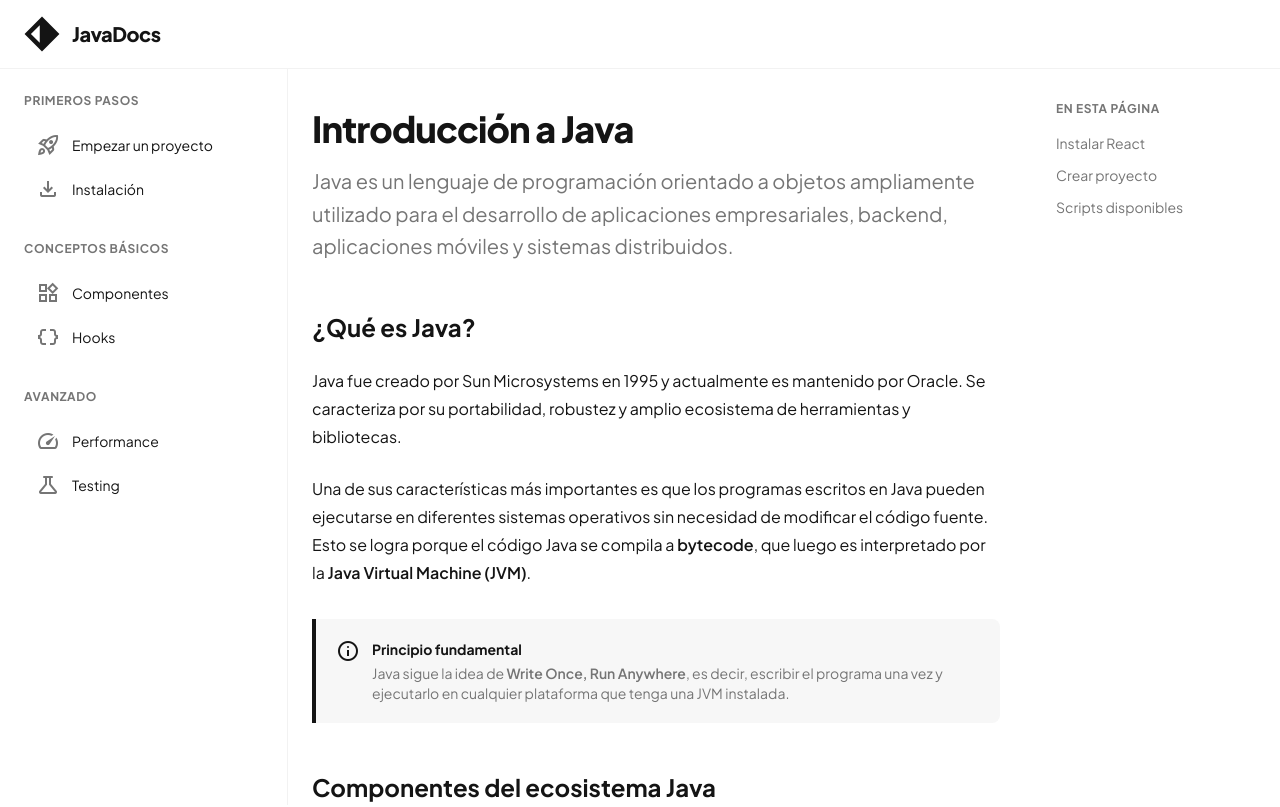
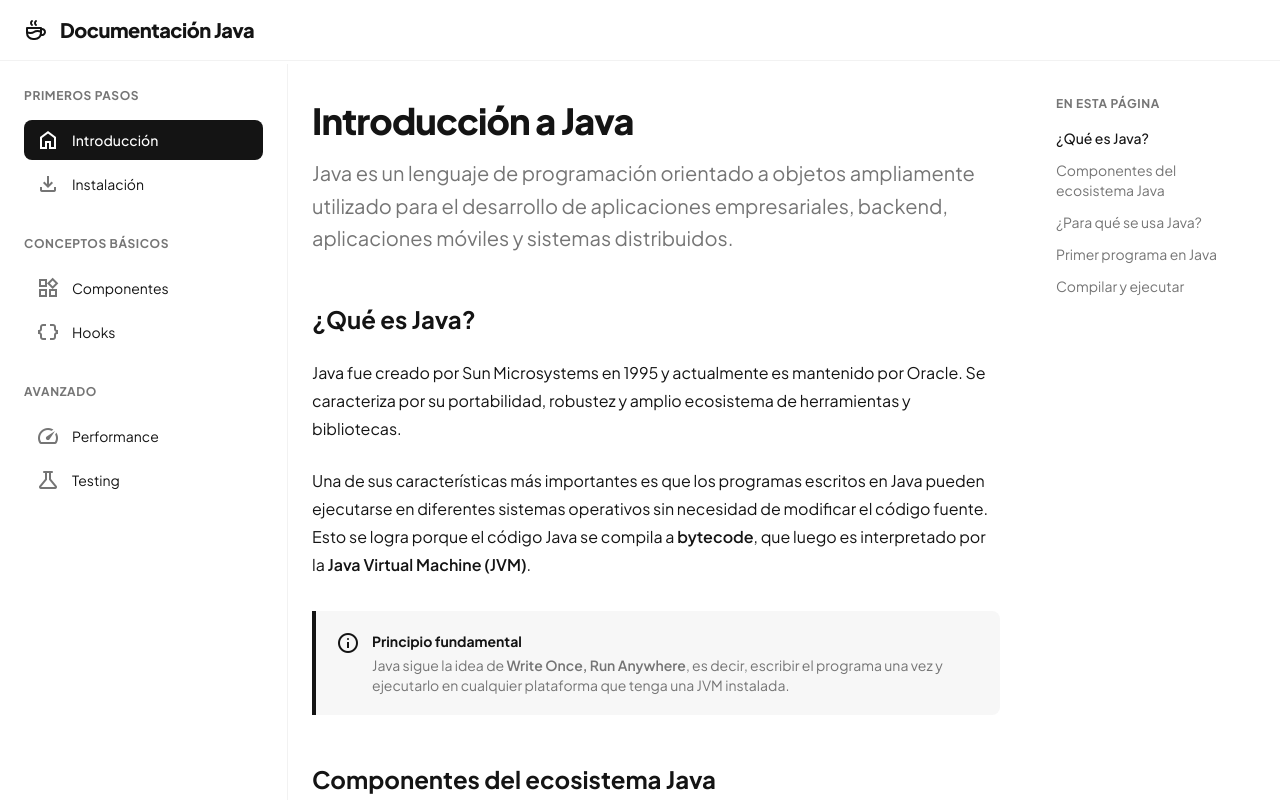
Before and after one commit to AJVP1/java, a React (Vite) app: page / in a window 1280 px wide. Shown: the top 807 px of the page. Built offline with nearby package versions, Linux system fonts and the light colour scheme.

Commit message:
avance de los componentes importantes y modulos con la informacion principal

```diff
--- a/src/App.tsx
+++ b/src/App.tsx
@@ -1,5 +1,5 @@
 // importar librerias
-import { HashRouter } from "react-router-dom";
+import { HashRouter, Route, Routes } from "react-router-dom";
 
 // importar componentes
 
@@ -9,7 +9,10 @@ import { Introduccion } from "./pages/Introduccion.tsx";
 function App() {
   return (
     <HashRouter>
-      <Introduccion />
+      <Routes>
+        <Route path="/" element={<Introduccion />} />
+        <Route path="*" element={<p>Página no encontrada</p>} />
+      </Routes>
     </HashRouter>
   );
 }
--- a/src/components/Header.tsx
+++ b/src/components/Header.tsx
@@ -2,31 +2,31 @@ import { Link } from "react-router-dom";
 
 export const Header = () => {
   return (
-    <header className="sticky top-0 z-50 w-full border-b border-[#f2f2f2] bg-white/95 backdrop-blur-lg">
-      <div className="mx-auto flex max-w-360 items-center px-6 py-4">
+    <header className="sticky top-0 z-50 w-full border-b border-[#f2f2f2] bg-white/95 backdrop-blur-lg mx-auto flex max-w-360 items-center px-6 py-4">
         <Link to="/" className="flex w-fit items-center gap-3">
-          <div className="size-9 text-[#141414]">
-            <svg fill="none" viewBox="0 0 48 48" xmlns="http://www.w3.org/2000/svg">
-              <g clipPath="url(#clip0_header)">
-                <path
-                  clipRule="evenodd"
-                  d="M24 0.757355L47.2426 24L24 47.2426L0.757355 24L24 0.757355ZM21 35.7574V12.2426L9.24264 24L21 35.7574Z"
-                  fill="currentColor"
-                  fillRule="evenodd"
-                />
-              </g>
-              <defs>
-                <clipPath id="clip0_header">
-                  <rect fill="white" height="48" width="48" />
-                </clipPath>
-              </defs>
-            </svg>
-          </div>
+          <svg
+            xmlns="http://www.w3.org/2000/svg"
+            width="24"
+            height="24"
+            viewBox="0 0 24 24"
+            fill="none"
+            stroke="currentColor"
+            stroke-width="2"
+            stroke-linecap="round"
+            stroke-linejoin="round"
+            className="icon icon-tabler icons-tabler-outline icon-tabler-coffee"
+          >
+            <path stroke="none" d="M0 0h24v24H0z" fill="none" />
+            <path d="M3 14c.83 .642 2.077 1.017 3.5 1c1.423 .017 2.67 -.358 3.5 -1c.83 -.642 2.077 -1.017 3.5 -1c1.423 -.017 2.67 .358 3.5 1" />
+            <path d="M8 3a2.4 2.4 0 0 0 -1 2a2.4 2.4 0 0 0 1 2" />
+            <path d="M12 3a2.4 2.4 0 0 0 -1 2a2.4 2.4 0 0 0 1 2" />
+            <path d="M3 10h14v5a6 6 0 0 1 -6 6h-2a6 6 0 0 1 -6 -6v-5" />
+            <path d="M16.746 16.726a3 3 0 1 0 .252 -5.555" />
+          </svg>
           <span className="text-xl font-extrabold tracking-tight text-[#141414]">
-            JavaDocs
+            Documentación Java
           </span>
         </Link>
-      </div>
     </header>
   );
 };
--- a/src/components/Sidebar.tsx
+++ b/src/components/Sidebar.tsx
@@ -1,4 +1,5 @@
 import { NavLink } from "react-router-dom";
+import modulos from "../data/modulos.json";
 
 type SidebarItem = {
   to: string;
@@ -11,34 +12,11 @@ type SidebarGroup = {
   items: SidebarItem[];
 };
 
-const groups: SidebarGroup[] = [
-  {
-    title: "Primeros Pasos",
-    items: [
-      { to: "/docs/start", label: "Empezar un proyecto", icon: "rocket_launch" },
-      { to: "/docs/install", label: "Instalación", icon: "download" },
-    ],
-  },
-  {
-    title: "Conceptos Básicos",
-    items: [
-      { to: "/docs/components", label: "Componentes", icon: "widgets" },
-      { to: "/docs/hooks", label: "Hooks", icon: "data_object" },
-    ],
-  },
-  {
-    title: "Avanzado",
-    items: [
-      { to: "/docs/performance", label: "Performance", icon: "speed" },
-      { to: "/docs/testing", label: "Testing", icon: "science" },
-    ],
-  },
-];
+const groups: SidebarGroup[] = modulos.sidebar;
 
 export const Sidebar = () => {
   return (
-    <aside className="sidebar-scroll hidden md:flex md:w-72 md:flex-col md:sticky md:top-16 md:h-[calc(100vh-64px)] overflow-y-auto border-r border-[#f2f2f2] p-6">
-      <div className="space-y-8">
+    <aside className="sidebar-scroll hidden md:flex md:w-72 md:flex-col md:sticky md:top-16 md:h-[calc(100vh-64px)] overflow-y-auto border-r border-[#f2f2f2] p-6 space-y-8">
       {groups.map((group) => (
         <div key={group.title}>
           <h5 className="mb-4 text-xs font-bold uppercase tracking-wider text-[#757575]">
@@ -75,7 +53,6 @@ export const Sidebar = () => {
           </ul>
         </div>
       ))}
-      </div>
     </aside>
   );
 };
--- a/src/components/TableOfContents.tsx
+++ b/src/components/TableOfContents.tsx
@@ -1,80 +1,57 @@
+// importaciones
 import { useEffect, useState } from "react";
 
-type TableOfContentsItem = {
-  id: string;
-  title: string;
-};
+// typos
+type Item = { id: string; title: string };
+type Props = { items?: Item[] };
 
-type TableOfContentsProps = {
-  title?: string;
-  items?: TableOfContentsItem[];
-};
-
-export const TableOfContents = ({
-  title = "En esta página",
-  items = [],
-}: TableOfContentsProps) => {
-  const [activeId, setActiveId] = useState<string>("");
+export const TableOfContents = ({ items = [] }: Props) => {
+  const [activeId, setActiveId] = useState("");
 
   useEffect(() => {
     if (!items.length) return;
 
-    const sections = items
-      .map((item) => document.getElementById(item.id))
-      .filter((section): section is HTMLElement => section !== null);
-
-    if (!sections.length) return;
-
     const observer = new IntersectionObserver(
       (entries) => {
-        const visibleSections = entries
-          .filter((entry) => entry.isIntersecting)
-          .sort((a, b) => b.intersectionRatio - a.intersectionRatio);
-
-        if (visibleSections.length > 0) {
-          setActiveId(visibleSections[0].target.id);
-        }
+        const visible = entries.find((e) => e.isIntersecting);
+        if (visible) setActiveId(visible.target.id);
       },
-      {
-        rootMargin: "0px 0px -65% 0px",
-        threshold: [0.1, 0.3, 0.5, 0.8],
-      },
+      { rootMargin: "0px 0px -65% 0px", threshold: 0.1 },
     );
 
-    sections.forEach((section) => observer.observe(section));
+    items.forEach(({ id }) => {
+      const el = document.getElementById(id);
+      if (el) observer.observe(el);
+    });
 
-    return () => {
-      sections.forEach((section) => observer.unobserve(section));
-      observer.disconnect();
-    };
+    return () => observer.disconnect();
   }, [items]);
 
   return (
     <aside className="hidden h-[calc(100vh-64px)] w-64 shrink-0 overflow-y-auto p-8 xl:sticky xl:top-16 xl:block">
       <h5 className="mb-4 text-xs font-bold uppercase tracking-wider text-[#757575]">
-        {title}
+        En esta página
       </h5>
-
-      <nav aria-label={title}>
+      <nav aria-label="En esta página">
         <ul className="space-y-3 text-sm">
-          {items.map((item) => {
-            const isActive = activeId === item.id;
-
-            return (
-              <li key={item.id}>
+          {items.map(({ id, title: label }) => (
+            <li key={id}>
               <a
-                  href={`#${item.id}`}
+                href={`#${id}`}
+                onClick={(e) => {
+                  e.preventDefault();
+                  document.getElementById(id)?.scrollIntoView({ behavior: "smooth" });
+                }}
                 className={`block transition-colors ${
-                    isActive
+                  activeId === id
                     ? "font-medium text-[#141414]"
                     : "text-[#757575] hover:text-[#141414]"
                 }`}
               >
-                  {item.title}
+                {label}
               </a>
             </li>
-            );
-          })}
+          ))}
         </ul>
       </nav>
     </aside>
--- /dev/null
+++ b/src/data/modulos.json
@@ -0,0 +1,39 @@
+{
+  "sidebar": [
+    {
+      "title": "Primeros Pasos",
+      "items": [
+        {
+          "to": "/",
+          "label": "Introducción",
+          "icon": "home",
+          "toc": [
+            { "id": "que-es-java", "title": "¿Qué es Java?" },
+            {
+              "id": "ecosistema-java",
+              "title": "Componentes del ecosistema Java"
+            },
+            { "id": "usos-java", "title": "¿Para qué se usa Java?" },
+            { "id": "primer-programa", "title": "Primer programa en Java" },
+            { "id": "compilar-ejecutar", "title": "Compilar y ejecutar" }
+          ]
+        },
+        { "to": "/install", "label": "Instalación", "icon": "download" }
+      ]
+    },
+    {
+      "title": "Conceptos Básicos",
+      "items": [
+        { "to": "/components", "label": "Componentes", "icon": "widgets" },
+        { "to": "/hooks", "label": "Hooks", "icon": "data_object" }
+      ]
+    },
+    {
+      "title": "Avanzado",
+      "items": [
+        { "to": "/performance", "label": "Performance", "icon": "speed" },
+        { "to": "/testing", "label": "Testing", "icon": "science" }
+      ]
+    }
+  ]
+}
--- a/src/index.css
+++ b/src/index.css
@@ -24,7 +24,7 @@ body {
   line-height: 1.5;
   color: #141414;
   background-color: #ffffff;
-  height: 100%;
+  min-height: 100%;
   width: 100%;
   margin: 0;
   -webkit-font-smoothing: antialiased;
@@ -33,7 +33,7 @@ body {
 
 /* El contenedor root también debe ocupar el 100% */
 #root {
-  height: 100%;
+  min-height: 100%;
   width: 100%;
 }
 
--- a/src/pages/Introduccion.tsx
+++ b/src/pages/Introduccion.tsx
@@ -1,6 +1,7 @@
 import { DocsLayout } from "../layout/Docs.tsx";
 import { Sidebar } from "../components/Sidebar.tsx";
 import { TableOfContents } from "../components/TableOfContents.tsx";
+import modulosData from "../data/modulos.json";
 
 const holaMundoCode = `public class Main {
     public static void main(String[] args) {
@@ -14,11 +15,7 @@ export const Introduccion = () => {
       sidebar={<Sidebar />}
       toc={
         <TableOfContents
-          items={[
-            { id: "instalar-react", title: "Instalar React" },
-            { id: "crear-proyecto", title: "Crear proyecto" },
-            { id: "scripts", title: "Scripts disponibles" },
-          ]}
+          items={modulosData.sidebar[0].items[0].toc}
         />
       }
     >
@@ -31,35 +28,31 @@ export const Introduccion = () => {
         aplicaciones móviles y sistemas distribuidos.
       </p>
 
-      <article className="max-w-none">
       <h2
-          className="text-2xl font-bold mt-12 mb-4 text-[#141414]"
+        className="text-2xl font-bold mt-12 mb-4 text-[#141414] scroll-mt-20"
         id="que-es-java"
       >
         ¿Qué es Java?
       </h2>
 
       <p className="text-base leading-7 text-[#141414] my-6">
-          Java fue creado por Sun Microsystems en 1995 y actualmente es
-          mantenido por Oracle. Se caracteriza por su portabilidad, robustez y
-          amplio ecosistema de herramientas y bibliotecas.
+        Java fue creado por Sun Microsystems en 1995 y actualmente es mantenido
+        por Oracle. Se caracteriza por su portabilidad, robustez y amplio
+        ecosistema de herramientas y bibliotecas.
       </p>
 
       <p className="text-base leading-7 text-[#141414] my-6">
-          Una de sus características más importantes es que los programas
-          escritos en Java pueden ejecutarse en diferentes sistemas operativos
-          sin necesidad de modificar el código fuente. Esto se logra porque el
-          código Java se compila a{" "}
-          <span className="font-semibold">bytecode</span>, que luego es
-          interpretado por la{" "}
+        Una de sus características más importantes es que los programas escritos
+        en Java pueden ejecutarse en diferentes sistemas operativos sin
+        necesidad de modificar el código fuente. Esto se logra porque el código
+        Java se compila a <span className="font-semibold">bytecode</span>, que
+        luego es interpretado por la{" "}
         <span className="font-semibold">Java Virtual Machine (JVM)</span>.
       </p>
 
       <div className="bg-[#f7f7f7] border-l-4 border-[#141414] p-5 my-8 rounded-r-lg">
         <div className="flex gap-3">
-            <span className="material-symbols-outlined text-[#141414]">
-              info
-            </span>
+          <span className="material-symbols-outlined text-[#141414]">info</span>
           <div>
             <p className="font-bold text-sm mb-1 text-[#141414]">
               Principio fundamental
@@ -75,7 +68,7 @@ export const Introduccion = () => {
       </div>
 
       <h2
-          className="text-2xl font-bold mt-12 mb-4 text-[#141414]"
+        className="text-2xl font-bold mt-12 mb-4 text-[#141414] scroll-mt-20"
         id="ecosistema-java"
       >
         Componentes del ecosistema Java
@@ -90,9 +83,9 @@ export const Introduccion = () => {
         <div className="p-6 border border-[#f2f2f2] rounded-xl">
           <h3 className="font-bold text-lg mb-2 text-[#141414]">JVM</h3>
           <p className="text-sm text-[#757575]">
-              La Java Virtual Machine es el motor que ejecuta el bytecode
-              generado por el compilador. Permite que un mismo programa funcione
-              en distintos sistemas operativos.
+            La Java Virtual Machine es el motor que ejecuta el bytecode generado
+            por el compilador. Permite que un mismo programa funcione en
+            distintos sistemas operativos.
           </p>
         </div>
 
@@ -100,8 +93,8 @@ export const Introduccion = () => {
           <h3 className="font-bold text-lg mb-2 text-[#141414]">JDK</h3>
           <p className="text-sm text-[#757575]">
             El Java Development Kit incluye todas las herramientas necesarias
-              para desarrollar aplicaciones Java, como el compilador,
-              bibliotecas estándar y utilidades de desarrollo.
+            para desarrollar aplicaciones Java, como el compilador, bibliotecas
+            estándar y utilidades de desarrollo.
           </p>
         </div>
 
@@ -116,15 +109,15 @@ export const Introduccion = () => {
       </div>
 
       <h2
-          className="text-2xl font-bold mt-12 mb-4 text-[#141414]"
+        className="text-2xl font-bold mt-12 mb-4 text-[#141414] scroll-mt-20"
         id="usos-java"
       >
         ¿Para qué se usa Java?
       </h2>
 
       <p className="text-base leading-7 text-[#141414] my-6">
-          Java se utiliza en muchos contextos gracias a su estabilidad y
-          madurez. Es común encontrarlo en:
+        Java se utiliza en muchos contextos gracias a su estabilidad y madurez.
+        Es común encontrarlo en:
       </p>
 
       <div className="grid md:grid-cols-2 gap-6 my-8">
@@ -133,8 +126,8 @@ export const Introduccion = () => {
             Backend y APIs
           </h3>
           <p className="text-sm text-[#757575]">
-              Es una de las tecnologías más usadas en aplicaciones
-              empresariales, servidores, microservicios y APIs REST.
+            Es una de las tecnologías más usadas en aplicaciones empresariales,
+            servidores, microservicios y APIs REST.
           </p>
         </div>
 
@@ -170,7 +163,7 @@ export const Introduccion = () => {
       </div>
 
       <h2
-          className="text-2xl font-bold mt-12 mb-4 text-[#141414]"
+        className="text-2xl font-bold mt-12 mb-4 text-[#141414] scroll-mt-20"
         id="primer-programa"
       >
         Primer programa en Java
@@ -187,26 +180,22 @@ export const Introduccion = () => {
 
       <p className="text-base leading-7 text-[#141414] my-6">
         En este ejemplo, la clase{" "}
-          <code className="bg-[#f7f7f7] px-1.5 py-0.5 rounded text-sm">
-            Main
-          </code>{" "}
+        <code className="bg-[#f7f7f7] px-1.5 py-0.5 rounded text-sm">Main</code>{" "}
         contiene el método{" "}
-          <code className="bg-[#f7f7f7] px-1.5 py-0.5 rounded text-sm">
-            main
-          </code>
+        <code className="bg-[#f7f7f7] px-1.5 py-0.5 rounded text-sm">main</code>
         , que es el punto de entrada de cualquier aplicación Java.
       </p>
 
       <h2
-          className="text-2xl font-bold mt-12 mb-4 text-[#141414]"
+        className="text-2xl font-bold mt-12 mb-4 text-[#141414] scroll-mt-20"
         id="compilar-ejecutar"
       >
         Compilar y ejecutar
       </h2>
 
       <p className="text-base leading-7 text-[#141414] my-6">
-          Para compilar y ejecutar un programa Java desde la terminal puedes
-          usar los siguientes comandos:
+        Para compilar y ejecutar un programa Java desde la terminal puedes usar
+        los siguientes comandos:
       </p>
 
       <pre className="bg-[#f7f7f7] border border-[#f2f2f2] rounded-xl p-5 overflow-x-auto my-8">
@@ -231,7 +220,6 @@ export const Introduccion = () => {
           </div>
         </div>
       </div>
-      </article>
     </DocsLayout>
   );
 };
```
Lines whose indentation alone changed are shown as unchanged.
